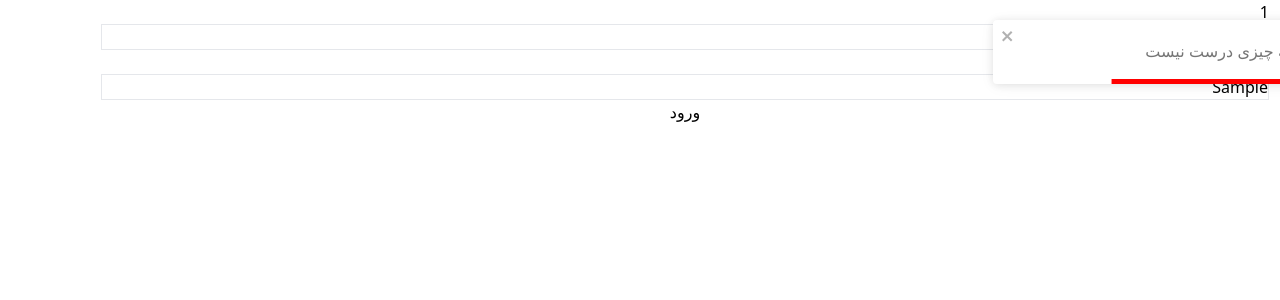
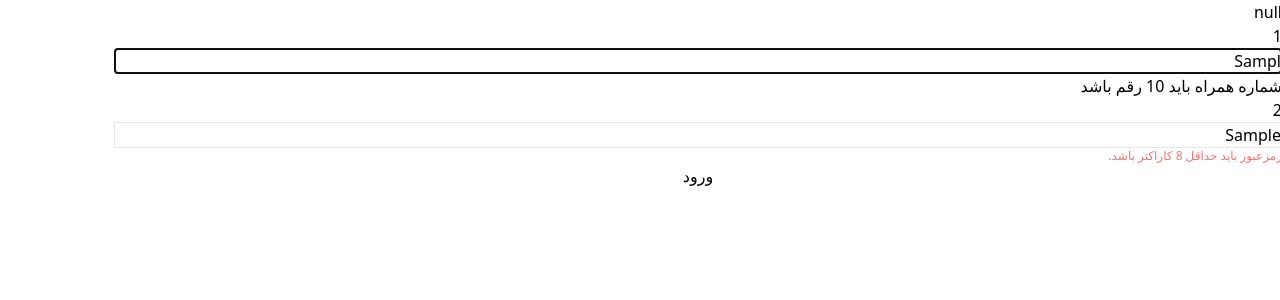
Before and after one commit to mohammad-saadati/falcon, a Next.js app: page /auth/signin in a window 1280 px wide. Both pictures are taken after typing "Sample", "Sample" into the empty fields and a click on the button "ورود". Shown: the top 300 px of the page. Built offline with nearby package versions, Linux system fonts and the light colour scheme; no server answers.

Commit message:
login form

```diff
--- a/src/components/Forms/Login/index.tsx
+++ b/src/components/Forms/Login/index.tsx
@@ -2,25 +2,93 @@
 import { useForm } from "react-hook-form";
 import { ToastContainer, toast, cssTransition, Slide } from "react-toastify";
 import "react-toastify/dist/ReactToastify.css";
+import { signIn, useSession } from "next-auth/react";
+import { useEffect } from "react";
 // TODO: uninstall it
 // import "animate.css";
 
-export default function Login() {
-  const { handleSubmit } = useForm();
+type Props = {
+  className?: string;
+  callbackUrl?: string;
+  error?: string;
+};
+type Inputs = {
+  phone_number: string;
+  password: string;
+};
+
+const Login = (props: Props) => {
+  const { data: session, status } = useSession();
+
+  const {
+    handleSubmit,
+    register,
+    formState: { errors },
+  } = useForm<Inputs>();
+
   const notify = (msg) => toast(msg);
 
-  const handleForm = () => {
-    notify("یه چیزی درست نیست");
+  useEffect(() => {
+    console.log("useEffect", session, status);
+  }, [session, status]);
+
+  const onSubmit = async (data) => {
+    try {
+      const res = await signIn("credentials", {
+        phoneNumber: data.phone_number,
+        password: data.password,
+        redirect: false,
+      });
+
+      if (res?.error && res?.error === "CredentialsSignin") {
+        console.log("onSubmit", res);
+        notify("نام کاربری یا رمز عبور اشتباه است");
+      }
+    } catch (error) {
+      console.log("Login function: ", error);
+    }
   };
 
   return (
     <>
-      <form className="flex flex-col" onSubmit={handleSubmit(handleForm)}>
+      <div>{JSON.stringify(session)}</div>
+      <form className="flex flex-col" onSubmit={handleSubmit(onSubmit)}>
         <label>1</label>
-        <input className="border" type="text" />
+        <input
+          className="border"
+          type="text"
+          defaultValue=""
+          {...register("phone_number", {
+            required: "این فیلد الزامی است",
+            pattern: {
+              value: /^\d{10}$/,
+              message: "شماره همراه باید 10 رقم باشد",
+            },
+          })}
+          onInput={(e) =>
+            (e.target.value = e.target.value.replace(/[^0-9]$/g, ""))
+          }
+        />
+        {errors.phone_number && <span>{errors.phone_number.message}</span>}
 
         <label>2</label>
-        <input className="border" type="text" />
+        <input
+          className="border"
+          type="text"
+          defaultValue=""
+          {...register("password", {
+            required: "این فیلد الزامی است",
+            minLength: {
+              value: 8,
+              message: "رمزعبور باید حداقل 8 کاراکتر باشد.",
+            },
+          })}
+        />
+        {errors.password && (
+          <span className="text-xs text-red-400">
+            {errors.password.message}
+          </span>
+        )}
 
         <button type="submit">ورود</button>
       </form>
@@ -31,4 +99,6 @@ export default function Login() {
       />
     </>
   );
-}
+};
+
+export default Login;
```
